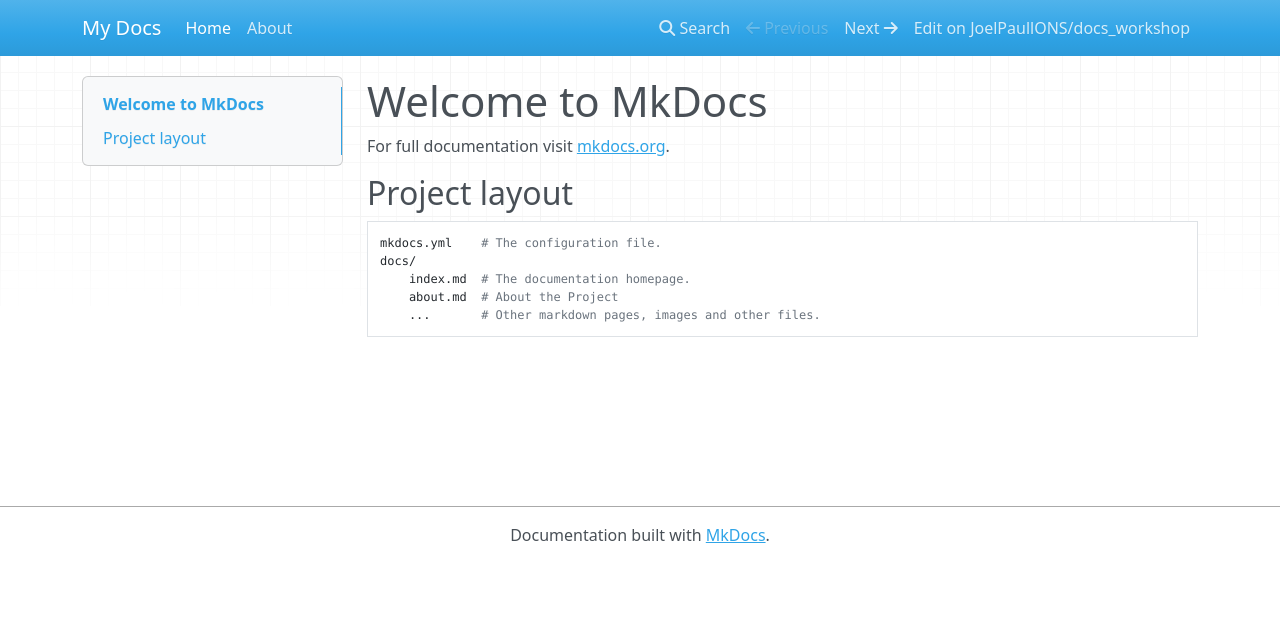
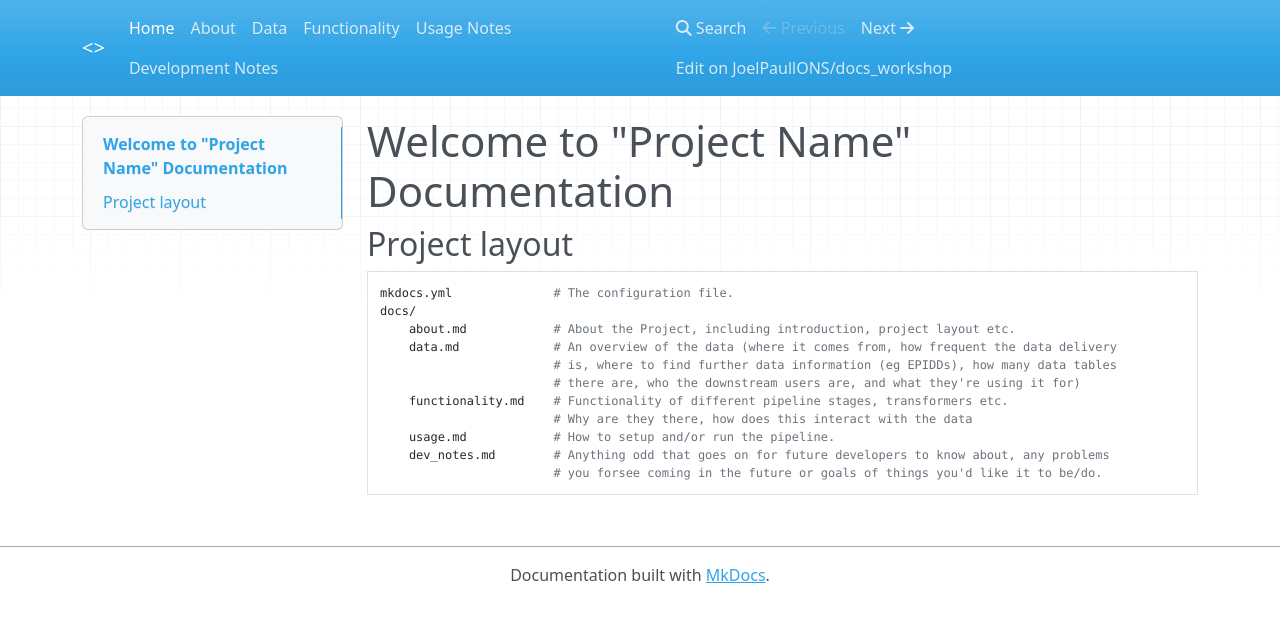
Before and after one commit to JoelPaullONS/docs_workshop, an MkDocs documentation site: the page built from docs/index.md, in a window 1280 px wide. Shown: the top 622 px of the page. Built offline with MkDocs 1.6.1, drawn with Linux system fonts in a browser that asks for light colours; nearby versions of some CDN libraries.

Commit message:
docs mkdocs updated

```diff
--- a/docs/index.md
+++ b/docs/index.md
@@ -1,11 +1,16 @@
-# Welcome to MkDocs
+# Welcome to "Project Name" Documentation
 
-For full documentation visit [mkdocs.org](https://www.mkdocs.org).
 
 ## Project layout
 
-    mkdocs.yml    # The configuration file.
+    mkdocs.yml              # The configuration file.
     docs/
-        index.md  # The documentation homepage.
-        about.md  # About the Project
-        ...       # Other markdown pages, images and other files.
+        about.md            # About the Project, including introduction, project layout etc.
+        data.md             # An overview of the data (where it comes from, how frequent the data delivery
+                            # is, where to find further data information (eg EPIDDs), how many data tables
+                            # there are, who the downstream users are, and what they're using it for)
+        functionality.md    # Functionality of different pipeline stages, transformers etc.
+                            # Why are they there, how does this interact with the data
+        usage.md            # How to setup and/or run the pipeline.
+        dev_notes.md        # Anything odd that goes on for future developers to know about, any problems
+                            # you forsee coming in the future or goals of things you'd like it to be/do.
--- a/mkdocs.yml
+++ b/mkdocs.yml
@@ -1,10 +1,14 @@
-site_name: My Docs
+site_name: <<Pipeline Name>>
 repo_url: https://github.com/JoelPaullONS/docs_workshop
 repo_name: JoelPaullONS/docs_workshop
 
 nav:
   - Home: index.md
   - About: about.md
+  - Data: data.md
+  - Functionality: functionality.md
+  - Usage Notes: usage.md
+  - Development Notes: dev_notes.md
 
 theme: mkdocs
 
```
Also changed, not shown: docs/about.md (+16 -8 lines), docs/data.md (added, +8 -0 lines), docs/dev_notes.md (added, +6 -0 lines), docs/functionality.md (added, +6 -0 lines), docs/usage.md (added, +5 -0 lines).
